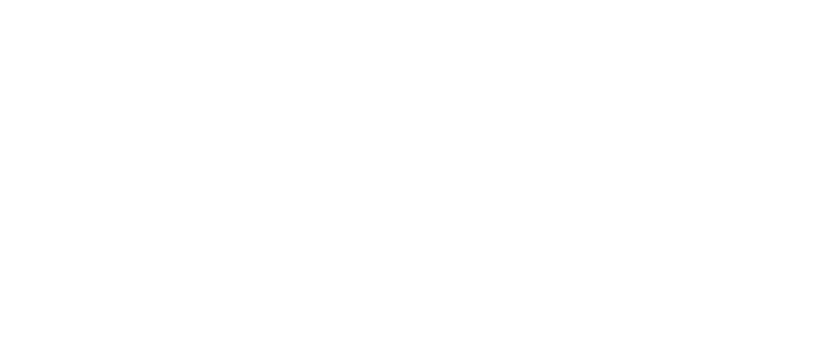
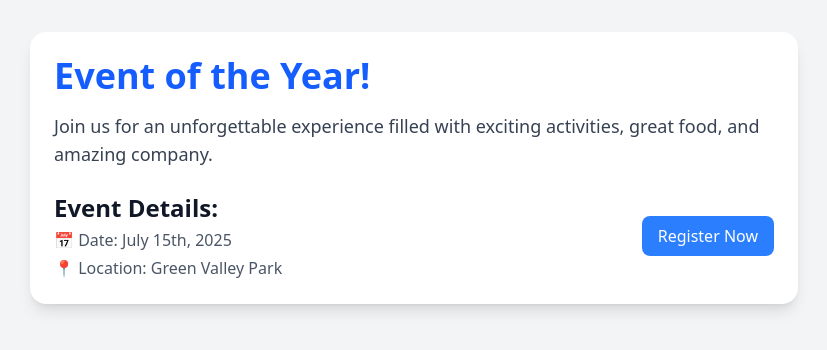
Before and after one commit to chris-vaz/Nuxt3, a Nuxt app in the folder nuxt-learn/: page /event in a window 1280 px wide. Before the commit this address had no page. Shown: the top 350 px of the page, without its empty margins (226-1053 px from the left). Built offline with nearby package versions, Linux system fonts and the light colour scheme.

Commit message:
event and [id] vue updated

```diff
--- /dev/null
+++ b/nuxt-learn/pages/event.vue
@@ -0,0 +1,22 @@
+<template>
+    <div class="min-h-screen bg-gray-100 p-8">
+        <div class="max-w-3xl mx-auto bg-white p-6 rounded-2xl shadow-lg">
+            <h1 class="text-4xl font-bold text-blue-600 mb-4">Event of the Year!</h1>
+            <p class="text-gray-700 text-lg mb-6">
+                Join us for an unforgettable experience filled with exciting activities, great food, and amazing
+                company.
+            </p>
+
+            <div class="flex justify-between items-center mt-4">
+                <div>
+                    <h2 class="text-2xl font-semibold text-gray-900">Event Details:</h2>
+                    <p class="text-gray-600 mt-1">📅 Date: July 15th, 2025</p>
+                    <p class="text-gray-600 mt-1">📍 Location: Green Valley Park</p>
+                </div>
+                <button class="bg-blue-500 text-white px-4 py-2 rounded-lg hover:bg-blue-600">
+                    Register Now
+                </button>
+            </div>
+        </div>
+    </div>
+</template>
--- /dev/null
+++ b/nuxt-learn/pages/test/[id].vue
@@ -0,0 +1,12 @@
+<template>
+    <div class="p-6 bg-white shadow-md rounded-lg">
+        <h1 class="text-3xl font-bold">Dynamic Page for ID: {{ route.params.id }}</h1>
+        <p class="text-lg text-gray-700 mt-4">This is a dynamic page. The ID is captured from the URL.</p>
+    </div>
+</template>
+
+<script setup lang="ts">
+import { useRoute } from 'vue-router'
+
+const route = useRoute()
+</script>
```
